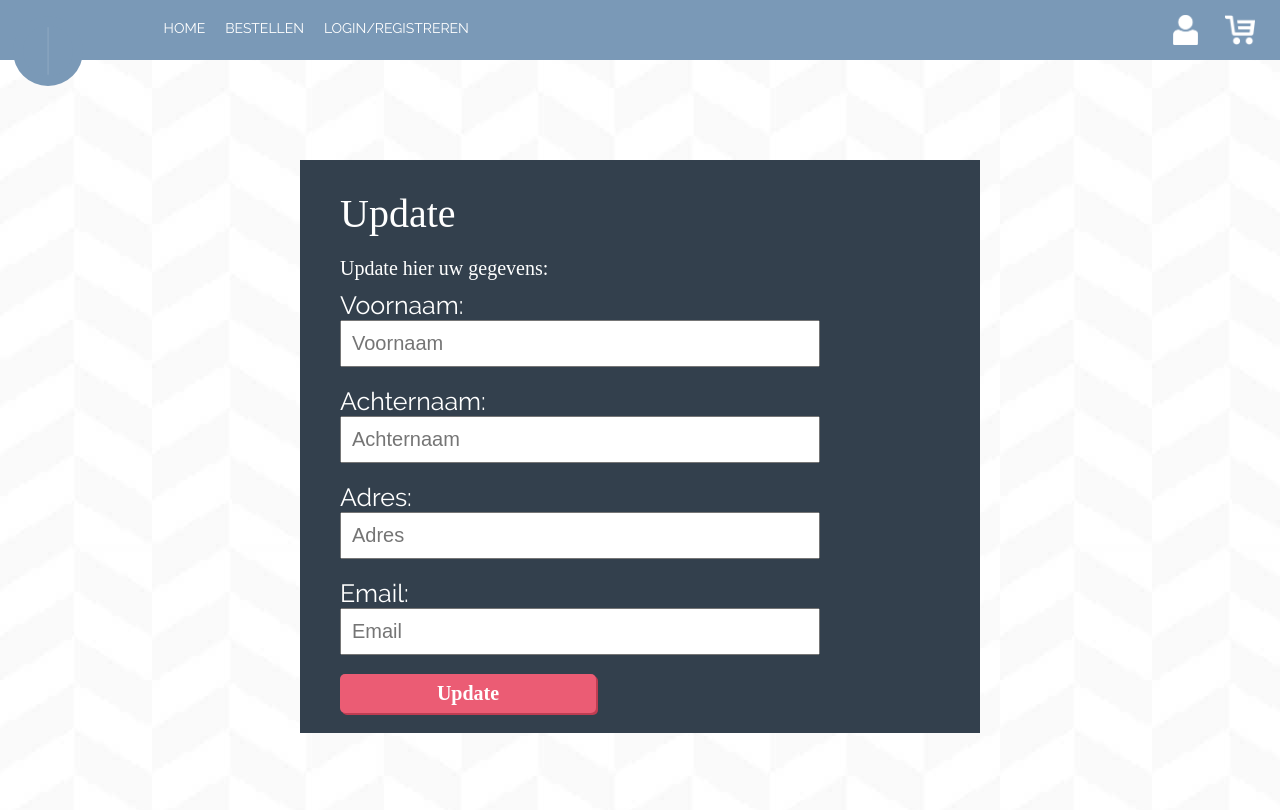
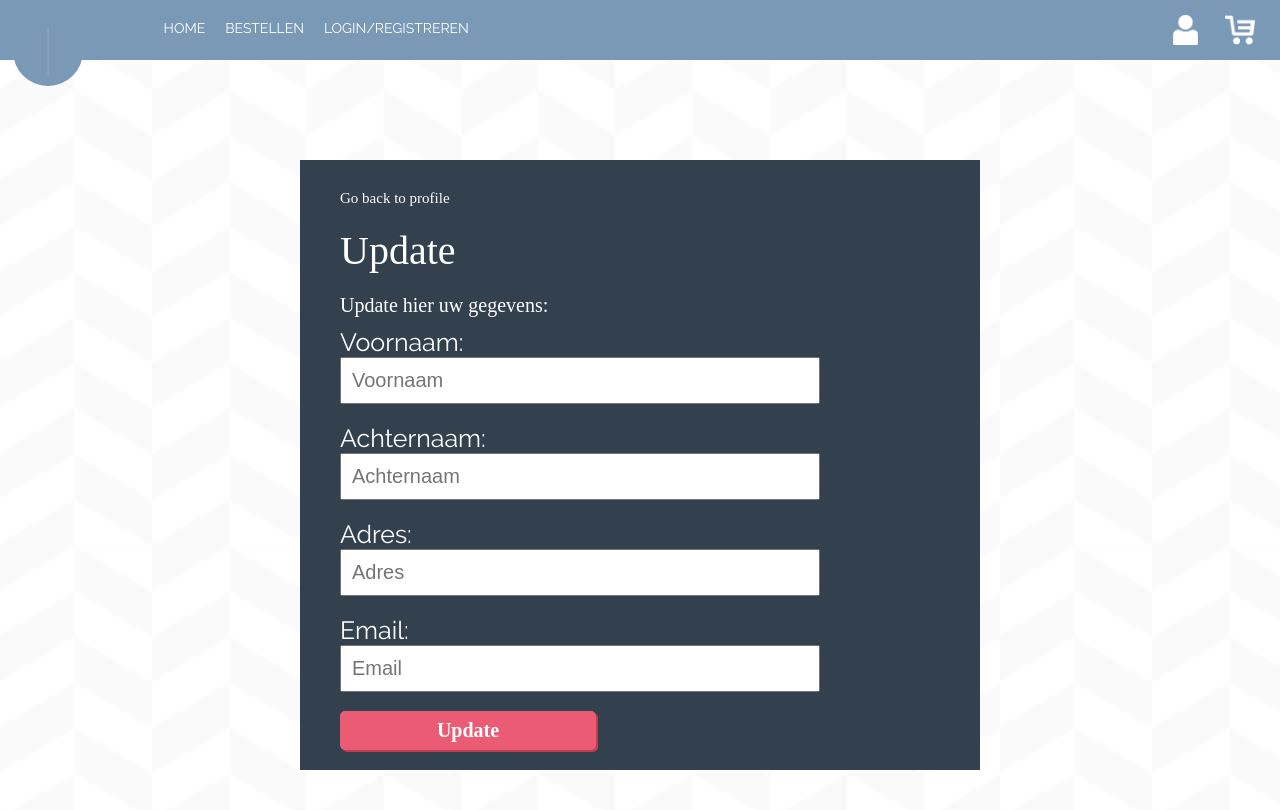
Before and after one commit to RowyDonker/Sneakz, a PHP site: page /edit.php in a window 1280 px wide. Shown: the top 810 px of the page. Run offline with PHP 8.4, Linux system fonts and the light colour scheme; data that the repository does not hold is empty; some web fonts are replaced.

Commit message:
Vertalen van engelse ingevulde teksen.

```diff
--- a/edit.php
+++ b/edit.php
@@ -30,6 +30,7 @@ if(isset($_POST['update-button'])){
 <html>
 <body>
 <form method="post" class="update-form">
+<p class="profilelinkbutton"><a href='profile.php'>Go back to profile </a></p>
 <p style="font-size:40px">Update</p>
 <p style="font-size:20px">Update hier uw gegevens:</p>
 <label>Voornaam:</label><br>
--- a/login.php
+++ b/login.php
@@ -36,9 +36,9 @@ echo "<div class='form'><h3>Username/password is incorrect.</h3><br/>Click here
 <form action="" method="post" class="login-form">
 <p class="logintitle">Login</p>
 <label>Gebruikersnaam:</label><br>
-<input type="text" name="username" id="username" required="required" placeholder="Please Enter Username" class="login-input"/><br /><br />
+<input type="text" name="username" id="username" required="required" placeholder="Gebruikersnaam:" class="login-input"/><br /><br />
 <label>Wachtwoord:</label><br>
-<input type="password" name="password" id="password" required="required" placeholder="Password" class="login-input"/><br/><br />
+<input type="password" name="password" id="password" required="required" placeholder="Wachtwoord:" class="login-input"/><br/><br />
 <input type='submit' name='submit' value='Login' class="login-button" /><br>
 <button class="registerlinkbutton"><a href="register.php" >Meld je hier aan!</a></button>
 </form>
--- a/style.css
+++ b/style.css
@@ -920,6 +920,24 @@ text-shadow: 2px 2px 8px #000000;
         .loginlinkbutton a:hover{
            color: #337ab7;
         }
+        .profilelinkbutton{
+            padding: 5px;
+            padding-right: 0px;
+            cursor: pointer;
+            display: inline-block;
+            border: none;
+            background-color: unset;
+            margin-left: 20px;
+            color: white;
+        }
+        .profilelinkbutton a{
+            font-size: 15px;
+            text-decoration: none;
+            color: white;
+        }
+        .profilelinkutton a:hover{
+           color: #337ab7;
+        }
 
         /* PROFILE */
         .profile{
@@ -1027,7 +1045,7 @@ text-shadow: 2px 2px 8px #000000;
             float: left;
         }
         .admin-table{
-            width: 90%;
+            width: 95%;
             margin: auto auto;
             background-color:#7A99B7;
             border: none;
@@ -1037,7 +1055,7 @@ text-shadow: 2px 2px 8px #000000;
             border: none;
             color: white;
             text-align: center;
-            font-size: 25px;
+            font-size: 20px;
         }
         .admin-table tr th{
             border: none;
```
Also changed, not shown: register.php (+6 -6 lines).
